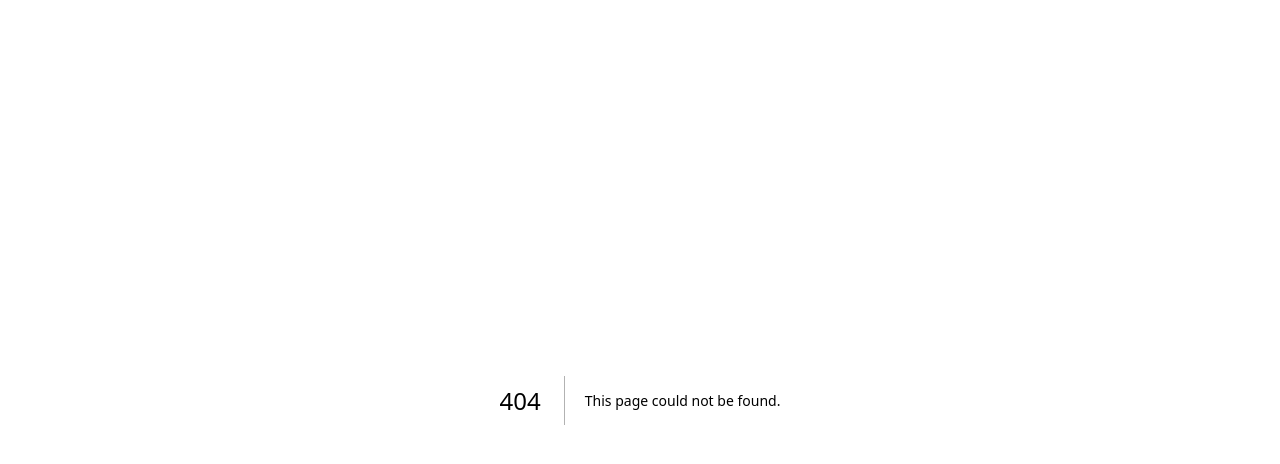
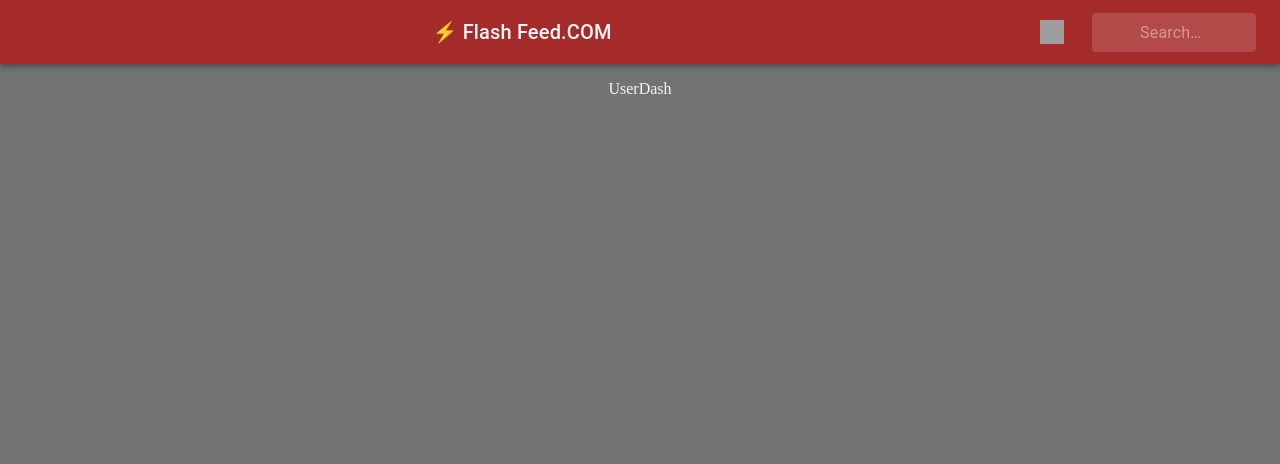
Before and after one commit to 00gigs/Newzzz, a Next.js app: page /UserDash in a window 1280 px wide. Before the commit this address had no page. Shown: the top 464 px of the page. Built offline with nearby package versions, Linux system fonts and the light colour scheme; grey boxes are pictures that could not be loaded.

Commit message:
added user page and homepage link

```diff
--- /dev/null
+++ b/src/app/UserDash/layout.tsx
@@ -0,0 +1,18 @@
+import React from "react"
+import Nav from '../components/Nav/page'
+
+export default function RootLayout({
+    children,
+}: {
+    children: React.ReactNode
+}) {
+    return (
+        <section>
+            <Nav />
+            {children}
+        </section>
+
+
+
+    )
+}
--- /dev/null
+++ b/src/app/UserDash/page.tsx
@@ -0,0 +1,9 @@
+import React from 'react'
+
+const UserDash = () => {
+  return (
+    <div>UserDash</div>
+  )
+}
+
+export default UserDash
--- a/src/app/components/Nav/page.tsx
+++ b/src/app/components/Nav/page.tsx
@@ -6,6 +6,8 @@
 import Typography from '@mui/material/Typography';
 import Button from '@mui/material/Button';
 import InputBase from '@mui/material/InputBase';
+import Link from 'next/link';
+
 
 const Search = styled('div')(({ theme }) => ({
   position: 'relative',
@@ -57,9 +59,14 @@
       <AppBar position="absolute" sx={{bgcolor:'brown'}}>
         <Toolbar>
           <Typography variant="h6" component="div" sx={{ flexGrow: 1 }}>
+            <Link href='/' style={{color:'whitesmoke', textDecoration:'none'}}>
             ⚡️ Flash Feed.COM
+            </Link>
           </Typography>
-          <Button color="inherit"><img width="24" height="24" src="https://img.icons8.com/material-rounded/24/user.png" alt="user"/></Button>
+          <Link href='/UserDash' passHref>
+          <Button  color="inherit"><img width="24" height="24" src="https://img.icons8.com/material-rounded/24/user.png" alt="user"/></Button>
+          </Link>
+
           <Search>
             <SearchIconWrapper>
 
--- a/src/app/components/new/page.tsx
+++ b/src/app/components/new/page.tsx
@@ -33,7 +33,7 @@
               <Typography variant="subtitle2" gutterBottom>Overview: {story.description}</Typography>
             </CardContent>
         </Link>
-            <button style={{display:'flex',background:'white',borderRadius:'10px'}}>
+            <button style={{display:'flex',background:'inherit',borderRadius:'10px'}}>
             <img style={{display:'flex'}} width="50" height="50" src="https://img.icons8.com/ios-filled/50/000000/bookmark-ribbon.png" alt="bookmark-ribbon"/>
             </button>
           </Card>
```
Also changed, not shown: src/app/UserDash/styles.modules.css (added).
